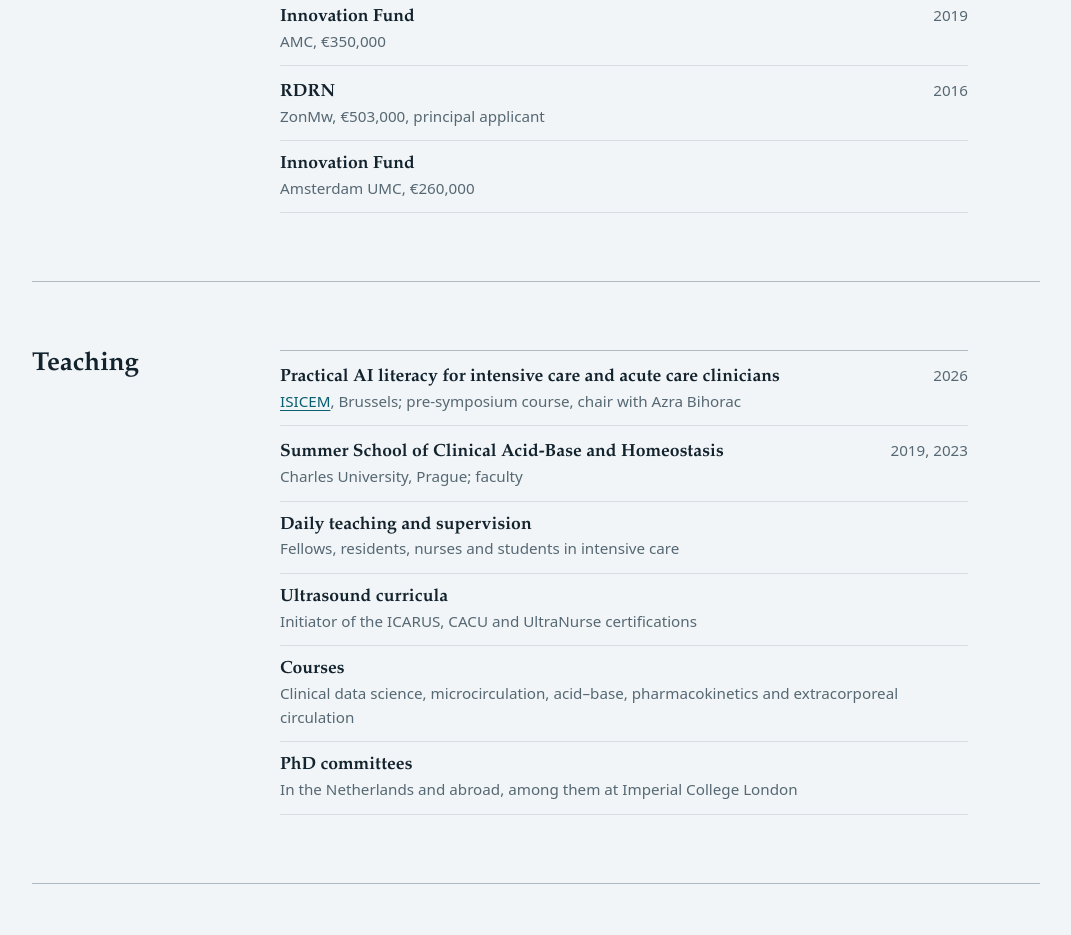
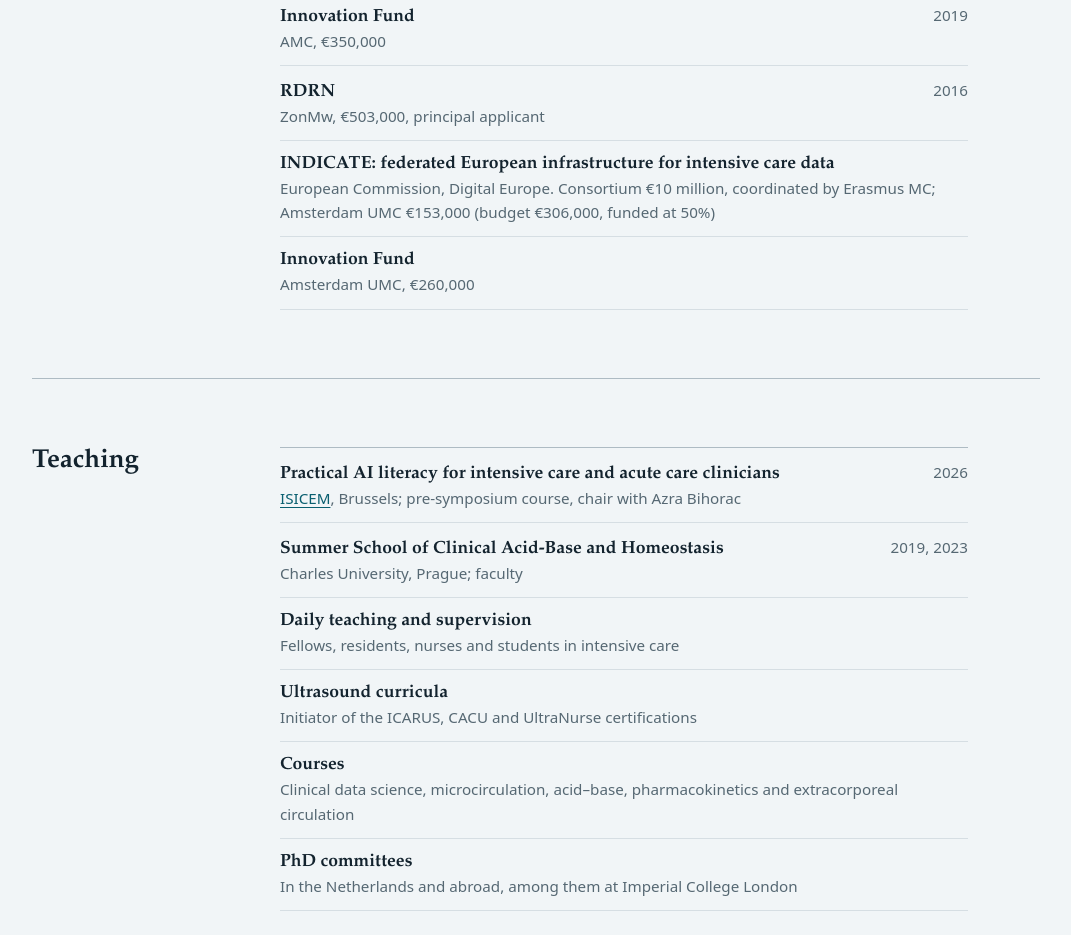
Before and after one commit to paulelbers/amsterdammedicaldatascience.nl, a plain HTML site: page paulelbers/index.html in a window 1280 px wide. Shown: the part 4641-5576 px from the top of the page, without its empty margins (104-1175 px from the left). Drawn offline with Linux system fonts and the light colour scheme.

Commit message:
CV: INDICATE among the grants
European Commission, Digital Europe; consortium €10 million coordinated
by Erasmus MC; Amsterdam UMC €153,000 (budget €306,000 at 50% funding),
as Paul gave it. On the CV page and in the short CV.

Co-Authored-By: Claude Opus 5.5 <noreply@anthropic.com>
Claude-Session: https://claude.ai/code/session_01N4rQkbrz2QjUTEf5v7DHfW

```diff
--- a/paulelbers/index.html
+++ b/paulelbers/index.html
@@ -406,6 +406,7 @@ summary:focus-visible { outline: 3px solid var(--accent); outline-offset: 3px; b
         <li><div><b>Samenwerken met Data</b><span>ZonMw, €354,000, principal applicant</span></div><span class="when">2020</span></li>
         <li><div><b>Innovation Fund</b><span>AMC, €350,000</span></div><span class="when">2019</span></li>
         <li><div><b>RDRN</b><span>ZonMw, €503,000, principal applicant</span></div><span class="when">2016</span></li>
+        <li><div><b>INDICATE: federated European infrastructure for intensive care data</b><span>European Commission, Digital Europe. Consortium €10 million, coordinated by Erasmus MC; Amsterdam UMC €153,000 (budget €306,000, funded at 50%)</span></div></li>
         <li><div><b>Innovation Fund</b><span>Amsterdam UMC, €260,000</span></div></li>
       </ul>
     </div>
```
Also changed, not shown: paulelbers/short.html (+1 -1 lines), 2 other files.
